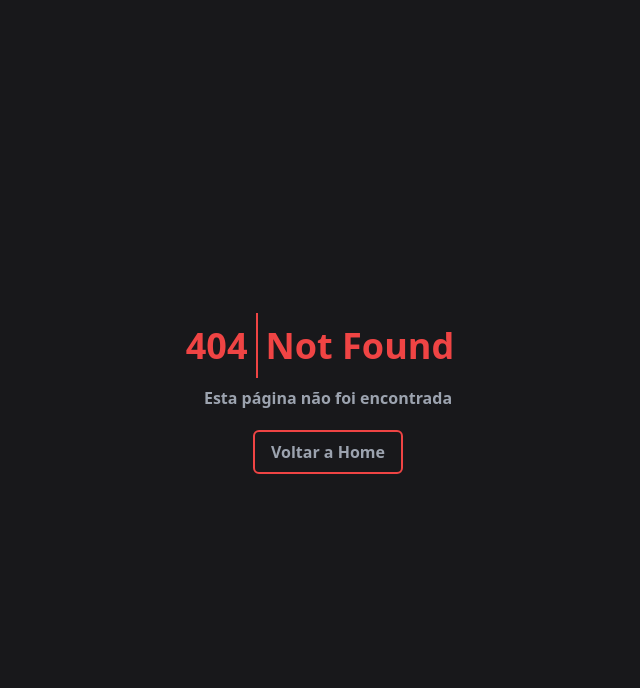
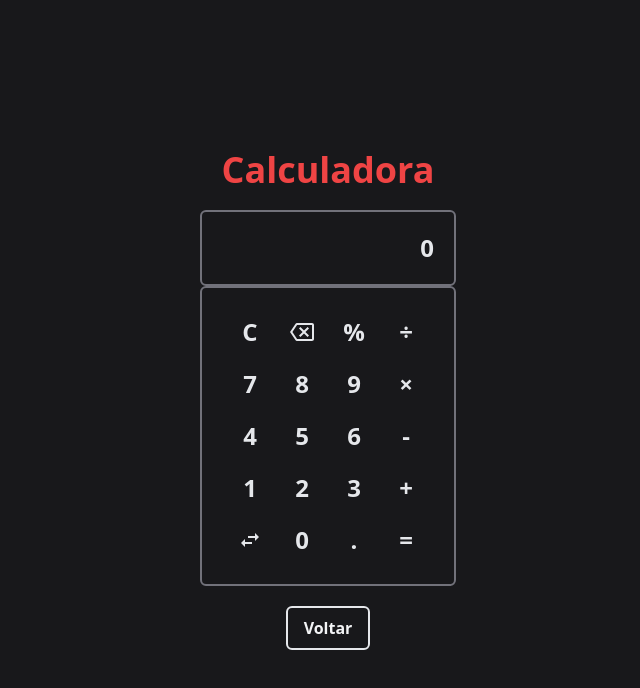
Before and after one commit to JonatasDVL/projeto-next, a Next.js app: page /calculadora in a window 1280 px wide. Before the commit this address had no page. Shown: the top 688 px of the page, without its empty margins (312-952 px from the left). Built offline with nearby package versions, Linux system fonts and the light colour scheme.

Commit message:
create calculadora page

```diff
--- /dev/null
+++ b/src/app/calculadora/page.tsx
@@ -0,0 +1,51 @@
+"use client";
+import Titulo from '@/components/Title';
+import Container from '@/components/Container'
+import LinkButton from '@/components/LinkButton';
+import Square from '@/components/Square';
+import { useState } from 'react';
+import KeyBoardCalculadora from '@/components/KeyBoardCalculadora';
+
+export default function PageCalculadora() {
+  const [valor, setValor] = useState("0");
+
+  function handleClick(value: string) {
+    if (value === "=") {
+      const operadores = ["+", "-", "/", "*"]
+      const ultimo = valor.substr(valor.length - 1)
+      if (operadores.includes(ultimo)) {
+        setValor(String(eval(valor.substr(0, valor.length - 1))))
+      } else {
+        setValor(String(eval(valor)))
+      }
+    } else if (value === "clearAll") {
+      setValor("0");
+    } else if (value === "backSpace") {
+      setValor(valor.substr(0, valor.length - 1));
+      if (valor.length == 0) {
+        setValor("0")
+      }
+    } else {
+      const operadores = ["+", "-", "/", "*"]
+      const numeros = ["1", "2", "3", "4", "5", "6", "7", "8", "9"]
+      const ultimo = valor.substr(valor.length - 1)
+      const arrayDeNumeros = valor.split(/(?=[+-/*])/)
+      const ultimoValor = arrayDeNumeros[arrayDeNumeros.length - 1]
+
+      if (valor === "0" && !operadores.includes(value) && value != "." && value != "/100") {
+        setValor(value);
+      } else if ((operadores.includes(value) && !operadores.includes(ultimo)) || (value === "/100" && !operadores.includes(ultimo)) || (numeros.includes(value)) || (value === "0" && (ultimoValor != "0" || ultimoValor.includes("."))) || (value === "." && !ultimoValor.includes(".") && !operadores.includes(ultimo))) {
+        setValor(valor + value);
+      }
+    }
+  };
+
+  return (
+    <Container addClassName="bg-zinc-900">
+      <Titulo addClassName='mb-5'>Calculadora</Titulo>
+      <Square addClassName='justify-end gap-5 text-2xl'>{valor === "" ? 0 : valor}</Square>
+      <KeyBoardCalculadora onClick={handleClick} />
+      <LinkButton nomePage="Voltar" urlPage="/" />
+    </Container>
+  );
+};
--- a/src/app/contador/page.tsx
+++ b/src/app/contador/page.tsx
@@ -25,9 +25,9 @@ export default function PageContador() {
       <Titulo addClassName="mb-10">Contador</Titulo>
         <h2 className={`${cor} text-2xl text-gray-200 font-bold px-4 py-2 rounded-md mb-4 hover:text-zinc-900 hover:bg-gray-200`}>{valor}</h2>
         <div className="flex gap-2 mb-14 items-end">
-          <ButtonsCounts addClassName="bg-red-500 hover:bg-red-700" onClick={() => {setValor(valor-1)}}>-1</ButtonsCounts>
-          <ButtonsCounts addClassName="bg-blue-500 hover:bg-blue-700" len="w-20 h-20" onClick={() => {setValor(0)}}>0</ButtonsCounts>
-          <ButtonsCounts addClassName="bg-green-500 hover:bg-green-700" onClick={() => {setValor(valor+1)}}>+1</ButtonsCounts>
+          <ButtonsCounts addClassName={`bg-red-500 hover:bg-red-700`} onClick={() => {setValor(valor-1)}}>-1</ButtonsCounts>
+          <ButtonsCounts addClassName={`bg-blue-500 hover:bg-blue-700`} len="w-20 h-20" onClick={() => {setValor(0)}}>0</ButtonsCounts>
+          <ButtonsCounts addClassName={`bg-green-500 hover:bg-green-700`} onClick={() => {setValor(valor+1)}}>+1</ButtonsCounts>
         </div>
       <LinkButton nomePage="Voltar" urlPage="/" />
     </Container>
--- /dev/null
+++ b/src/app/jogo-da-velha/page.tsx
@@ -0,0 +1,7 @@
+export default function PageJogoDaVelha(){
+  return(
+    <>
+      Jogo-da-velha
+    </>
+  )
+}
--- a/src/app/not-found.tsx
+++ b/src/app/not-found.tsx
@@ -1,12 +1,13 @@
 import LinkButton from '@/components/LinkButton';
-import Container from '../components/Container'
+import Container from '@/components/Container'
+import Titulo from "@/components/Title"
 
 export default function NotFound() {
   return (
     <Container addClassName="bg-zinc-900">
-      <h1 className="font-bold text-4xl mb-5 text-red-500 transform hover:scale-105 duration-200">
+      <Titulo addClassName='mb-5'>
         404<span className='border-l-2 p-2 m-2 border-red-500'>Not Found</span>
-      </h1>
+      </Titulo>
       <p className="font-bold text-mb mb-5 text-gray-400" >Esta página não foi encontrada</p>
       <LinkButton nomePage="Voltar a Home" urlPage="/" addClassName="border-red-500 text-gray-400 hover:text-zinc-900 hover:bg-red-500"/>
     </Container>
--- a/src/app/page.tsx
+++ b/src/app/page.tsx
@@ -13,12 +13,12 @@ export default function PageHome() {
         "url": "contador"
       },
       {
-        "nome": "teste1",
-        "url": "teste1"
+        "nome": "Calculadora",
+        "url": "calculadora"
       },
       {
-        "nome": "teste2",
-        "url": "teste2"
+        "nome": "Jogo da Velha",
+        "url": "jogo-da-velha"
       },
       {
         "nome": "teste3",
@@ -35,7 +35,7 @@ export default function PageHome() {
     ]
     return (
       <Container addClassName="bg-zinc-900">
-        <Titulo>Projetos</Titulo>
+        <Titulo addClassName='mb-5'>Projetos</Titulo>
         <div className="flex justify-start flex-wrap w-1/2 gap-5 px-5 py-5 border-2 border-zinc-500 rounded-md">
           {dataPages.map((page, index) => (
             <LinkButton key={index} nomePage={page.nome} urlPage={page.url} addClassName='flex-1'/>
--- a/src/app/perfil/page.tsx
+++ b/src/app/perfil/page.tsx
@@ -6,7 +6,7 @@ import Titulo from "@/components/Title";
 export default function PagePerfil(){
   return(
     <Container addClassName="bg-zinc-900">
-      <Titulo>Perfil</Titulo>
+      <Titulo addClassName="mb-5">Perfil</Titulo>
       <LinkButton nomePage="Voltar" urlPage="/"/>
     </Container>
   )
--- /dev/null
+++ b/src/components/ButtonCalculadora.tsx
@@ -0,0 +1,15 @@
+interface PropsButtonsCounts{
+  addClassName?: string;
+  botaoSimbolo: string | React.ReactNode;
+  onClick: () => void;
+};
+
+export default function ButtonCalculadora(props: PropsButtonsCounts){
+  const { addClassName, onClick, botaoSimbolo} = props;
+
+  return(
+    <button className={`${addClassName} flex justify-center items-center rounded-full text-2xl px-4 py-2  w-12 h-12 hover:bg-zinc-400 transform duration-200`} onClick={onClick}>
+      {botaoSimbolo}
+    </button>
+  )
+}
--- /dev/null
+++ b/src/components/KeyBoardCalculadora.tsx
@@ -0,0 +1,104 @@
+import Square from '@/components/Square';
+import BackspaceOutlinedIcon from '@mui/icons-material/BackspaceOutlined';
+import SwapHorizOutlinedIcon from '@mui/icons-material/SwapHorizOutlined';
+import ButtonCalculadora from './ButtonCalculadora';
+
+interface PropsKeyBoardCalculadora{
+  onClick: (valor: string, simbolo: string | JSX.Element) => void;
+}
+
+export default function KeyBoardCalculadora(props: PropsKeyBoardCalculadora) {
+  const handleClick = (valor: string) => { // Definindo a função de clique
+    props.onClick(valor, ''); // Passando o valor do botão para a função onClick
+  };
+  const botoesCalculadora = [
+    {
+      "simbolo": "C",
+      "valor": "clearAll"
+    },
+    {
+      "simbolo": <BackspaceOutlinedIcon/>,
+      "valor": "backSpace"
+    },
+    {
+      "simbolo": "%",
+      "valor": "/100"
+    },
+    {
+      "simbolo": "÷",
+      "valor": "/"
+    },
+    {
+      "simbolo": "7",
+      "valor": "7"
+    },
+    {
+      "simbolo": "8",
+      "valor": "8"
+    },
+    {
+      "simbolo": "9",
+      "valor": "9"
+    },
+    {
+      "simbolo": "×",
+      "valor": "*"
+    },
+    {
+      "simbolo": "4",
+      "valor": "4"
+    },
+    {
+      "simbolo": "5",
+      "valor": "5"
+    },
+    {
+      "simbolo": "6",
+      "valor": "6"
+    },
+    {
+      "simbolo": "-",
+      "valor": "-"
+    },
+    {
+      "simbolo": "1",
+      "valor": "1"
+    },
+    {
+      "simbolo": "2",
+      "valor": "2"
+    },
+    {
+      "simbolo": "3",
+      "valor": "3"
+    },
+    {
+      "simbolo": "+",
+      "valor": "+"
+    },
+    {
+      "simbolo": <SwapHorizOutlinedIcon/>,
+      "valor": ""
+    },
+    {
+      "simbolo": "0",
+      "valor": "0"
+    },
+    {
+      "simbolo": ".",
+      "valor": "."
+    },
+    {
+      "simbolo": "=",
+      "valor": "="
+    },
+  ];
+
+  return (
+    <Square addClassName='justify-center flex-wrap gap-1 mb-5'>
+      {botoesCalculadora.map((botao, index) => (
+        <ButtonCalculadora key={index} botaoSimbolo={botao.simbolo} onClick={() => handleClick(botao.valor)} />
+      ))}
+    </Square>
+  );
+};
--- a/src/components/LinkButton.tsx
+++ b/src/components/LinkButton.tsx
@@ -10,7 +10,7 @@ export default function LinkButton(props: PropsLinkButton) {
   const addClassName = props.addClassName || "";
 
   return (
-    <Link className={`text-gray-100 font-semibold px-4 py-2 border-2 rounded-md flex justify-center items-center hover:text-zinc-900 hover:bg-gray-100 transform hover:scale-105 duration-200 ${addClassName}`}
+    <Link className={`text-gray-100 font-semibold px-4 py-2 w-auto whitespace-nowrap border-2 rounded-md flex justify-center items-center hover:text-zinc-900 hover:bg-gray-100 transform hover:scale-105 duration-200 ${addClassName}`}
       href={`/${props.urlPage}`}>
       {props.nomePage}
     </Link>
--- /dev/null
+++ b/src/components/Square.tsx
@@ -0,0 +1,13 @@
+interface PropsSquare {
+  addClassName?: string;
+  children: React.ReactNode;
+}
+
+export default function Square(props: PropsSquare) {
+  const addClassName = props.addClassName || "";
+  return(
+    <div className={`flex ${addClassName} w-64 px-5 py-5 border-2 overflow-hidden text-gray-200 font-bold border-zinc-500 rounded-md`}>
+      {props.children}
+    </div>
+  )
+}
--- a/src/components/Title.tsx
+++ b/src/components/Title.tsx
@@ -7,7 +7,7 @@ export default function Titulo(props: PropsTitulo) {
   const addClassName = props.addClassName || "";
 
   return (
-    <h1 className={`${addClassName} font-bold text-4xl mb-5 text-red-500 hover:text-gray-100 transform hover:scale-105
+    <h1 className={`${addClassName} font-bold text-4xl text-red-500 hover:text-gray-100 transform hover:scale-105
     duration-200`}>
       {props.children}
     </h1>
```
Also changed, not shown: package.json (+8 -5 lines), 1 other file (tests, documents, lock files or other folders).
